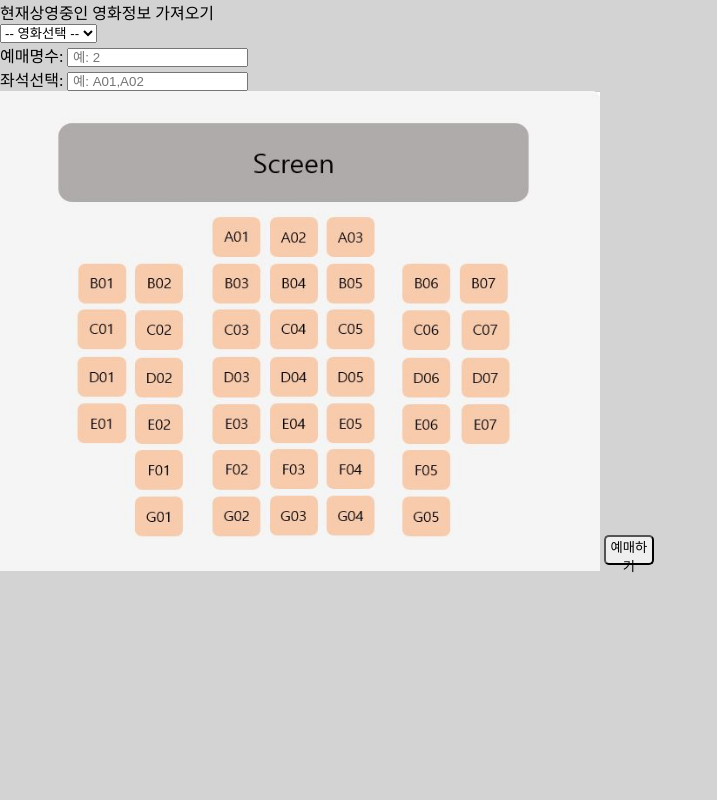
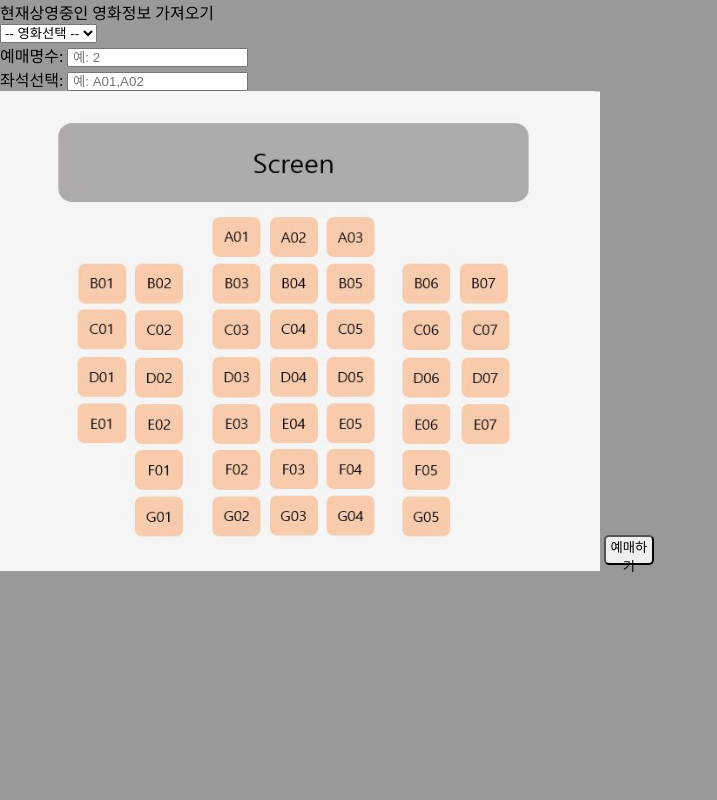
Before and after one commit to ykss/JDBC_movie_booking_system, a PHP site: page /schedule.php in a window 1280 px wide. Shown: the whole page, without its empty margins (0-717 px from the left). Run offline with PHP 8.4, Linux system fonts and the light colour scheme; data that the repository does not hold is empty.

Commit message:
bgcolor change

```diff
--- a/com.css
+++ b/com.css
@@ -3,7 +3,7 @@
   padding:0px;
 }
 body {
-  background-color:lightgrey;
+  background-color:rgba(0,0,0,0.4);
 }
 
 .text{
```
